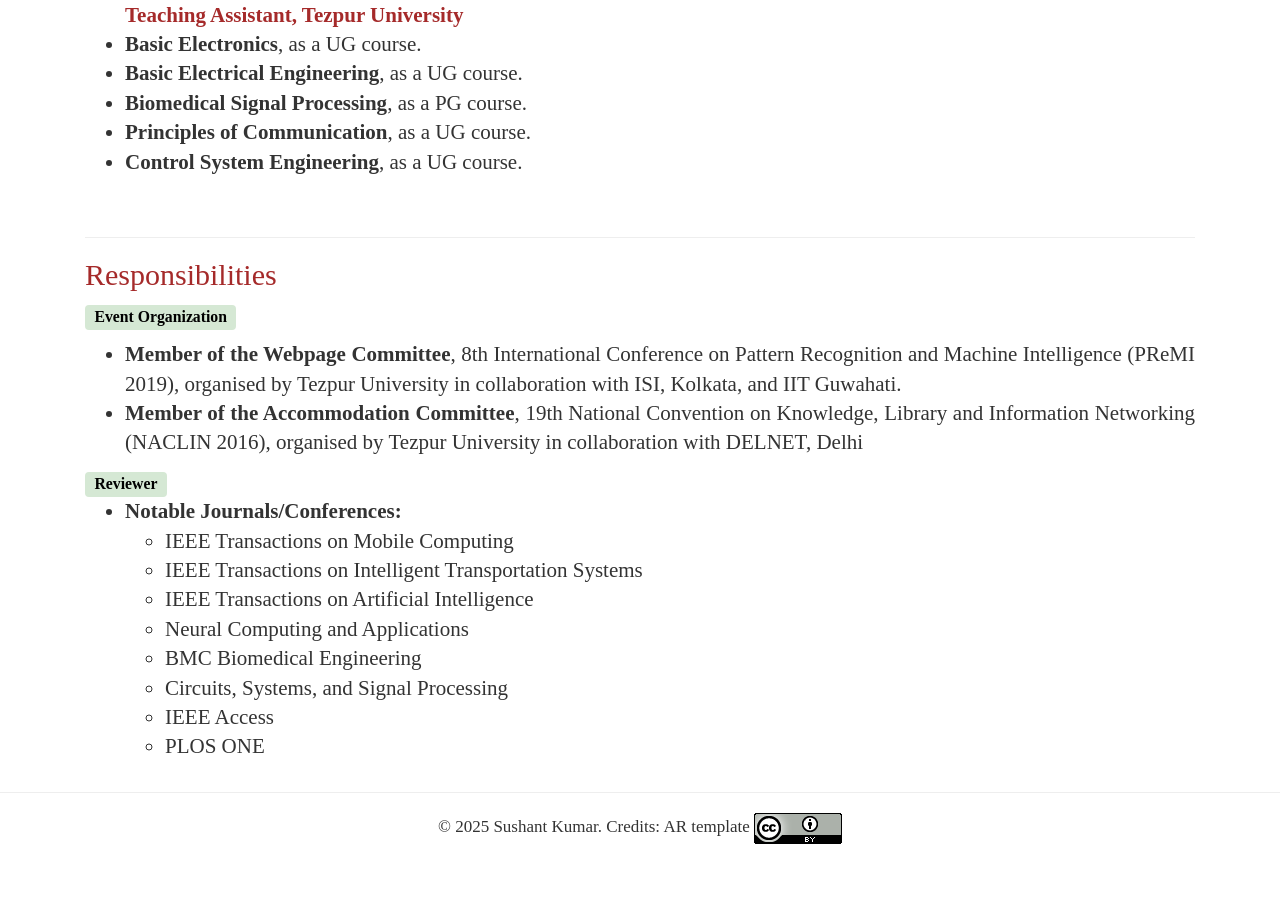
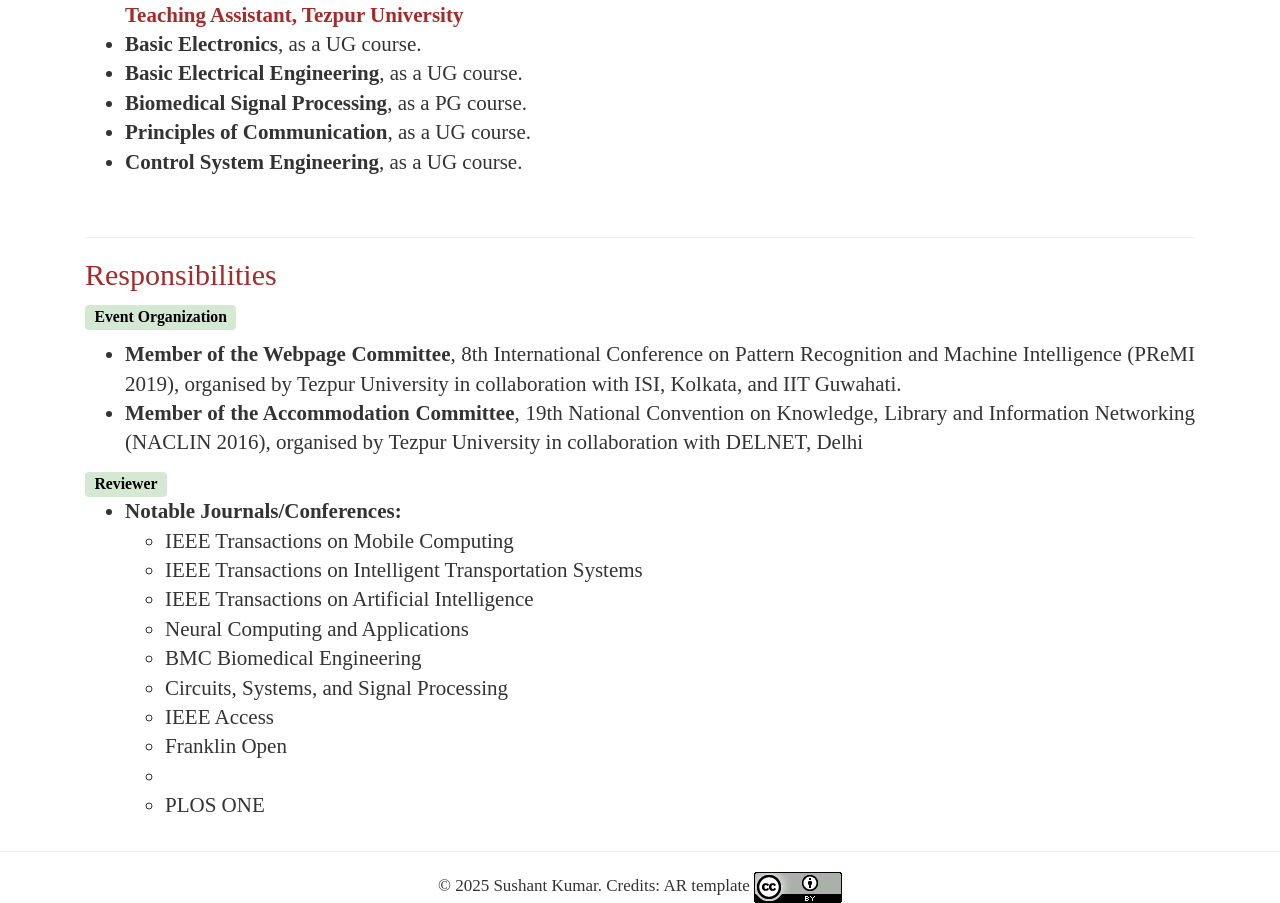
Before and after one commit to sushantbio/sushantbio, a plain HTML site: page index.html in a window 1280 px wide. Shown: the part 4115-5018 px from the top of the page. Before the commit the page ends 4959 px from the top, so only its background shows below. Drawn offline with Linux system fonts and the light colour scheme; a web font is replaced by a local one.

Commit message:
Fix closing tag for Franklin Open list item
Corrected the closing tag for the Franklin Open list item to ensure proper HTML structure.

```diff
--- a/index.html
+++ b/index.html
@@ -679,6 +679,7 @@
 								<li>BMC Biomedical Engineering </li>
 				                <li>Circuits, Systems, and Signal Processing</li>
 				                <li>IEEE Access</li>
+								<li>Franklin Open<li>
                                 <li>PLOS ONE</li>
 
 
```
